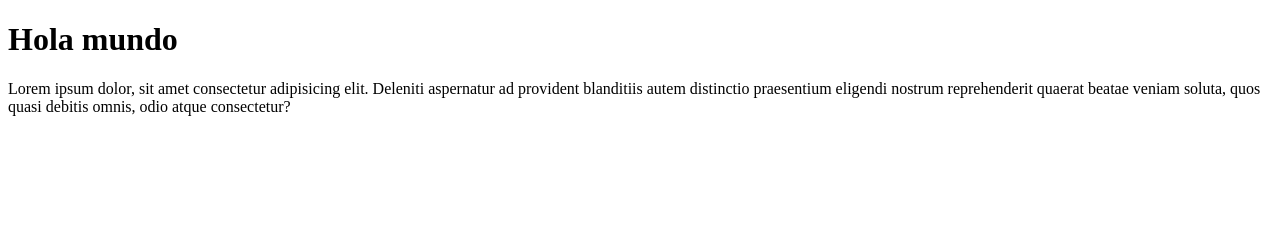
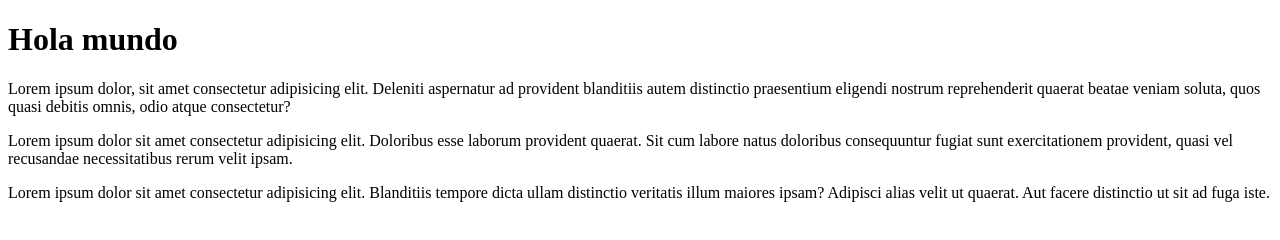
Before and after one commit to jhonnybp/Prueba-web, a plain HTML site: page index.html in a window 1280 px wide. Drawn offline with Linux system fonts and the light colour scheme.

Commit message:
Se añadieron mas parrafos y readme

```diff
--- a/index.html
+++ b/index.html
@@ -12,5 +12,8 @@
 
     <p>Lorem ipsum dolor, sit amet consectetur adipisicing elit. Deleniti aspernatur ad provident blanditiis autem distinctio praesentium eligendi nostrum reprehenderit quaerat beatae veniam soluta, quos quasi debitis omnis, odio atque consectetur?</p>
 
+    <p>Lorem ipsum dolor sit amet consectetur adipisicing elit. Doloribus esse laborum provident quaerat. Sit cum labore natus doloribus consequuntur fugiat sunt exercitationem provident, quasi vel recusandae necessitatibus rerum velit ipsam.</p>
+
+    <p>Lorem ipsum dolor sit amet consectetur adipisicing elit. Blanditiis tempore dicta ullam distinctio veritatis illum maiores ipsam? Adipisci alias velit ut quaerat. Aut facere distinctio ut sit ad fuga iste.</p>
 </body>
 </html>
```
Also changed, not shown: 1 other file.
